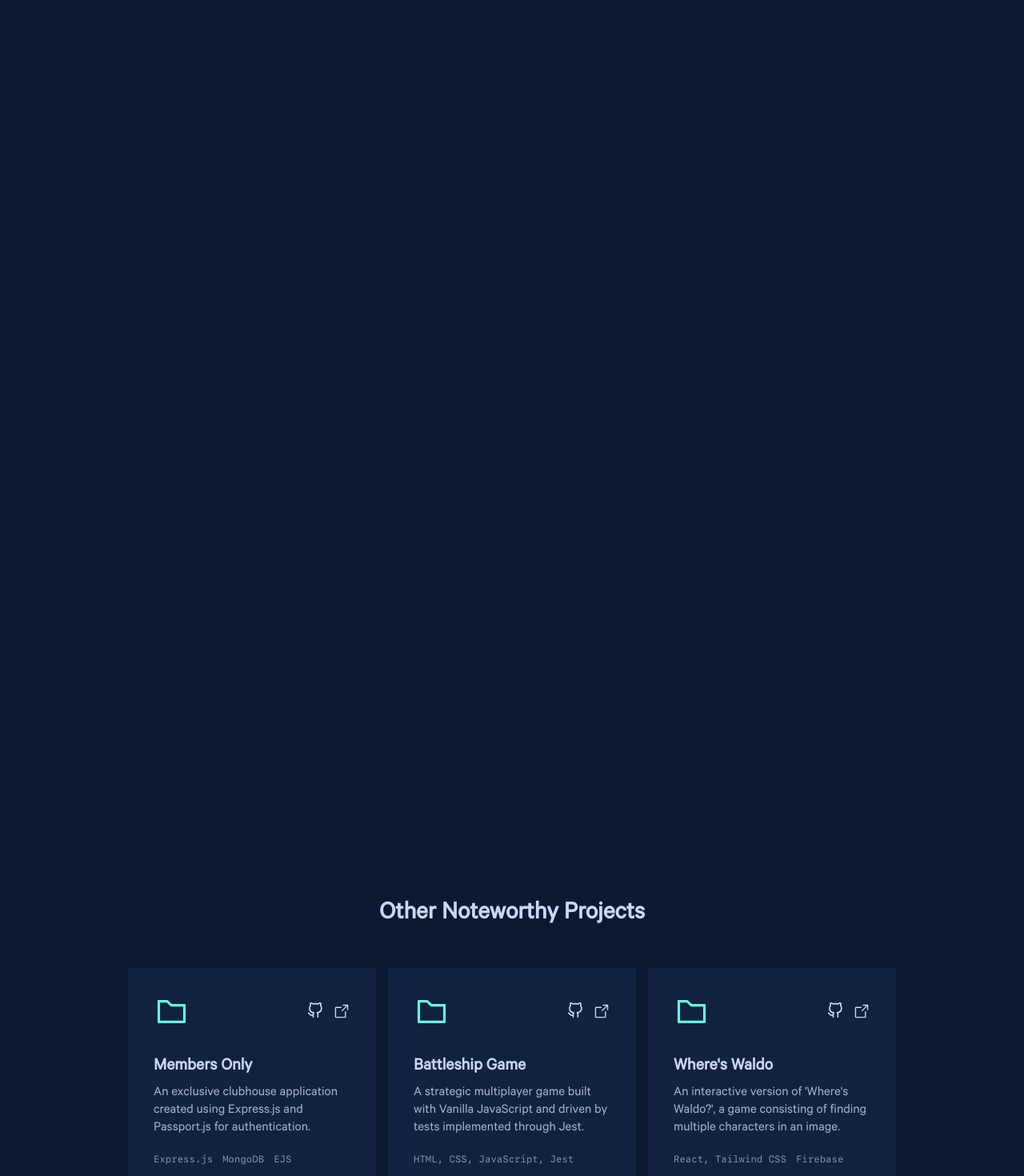
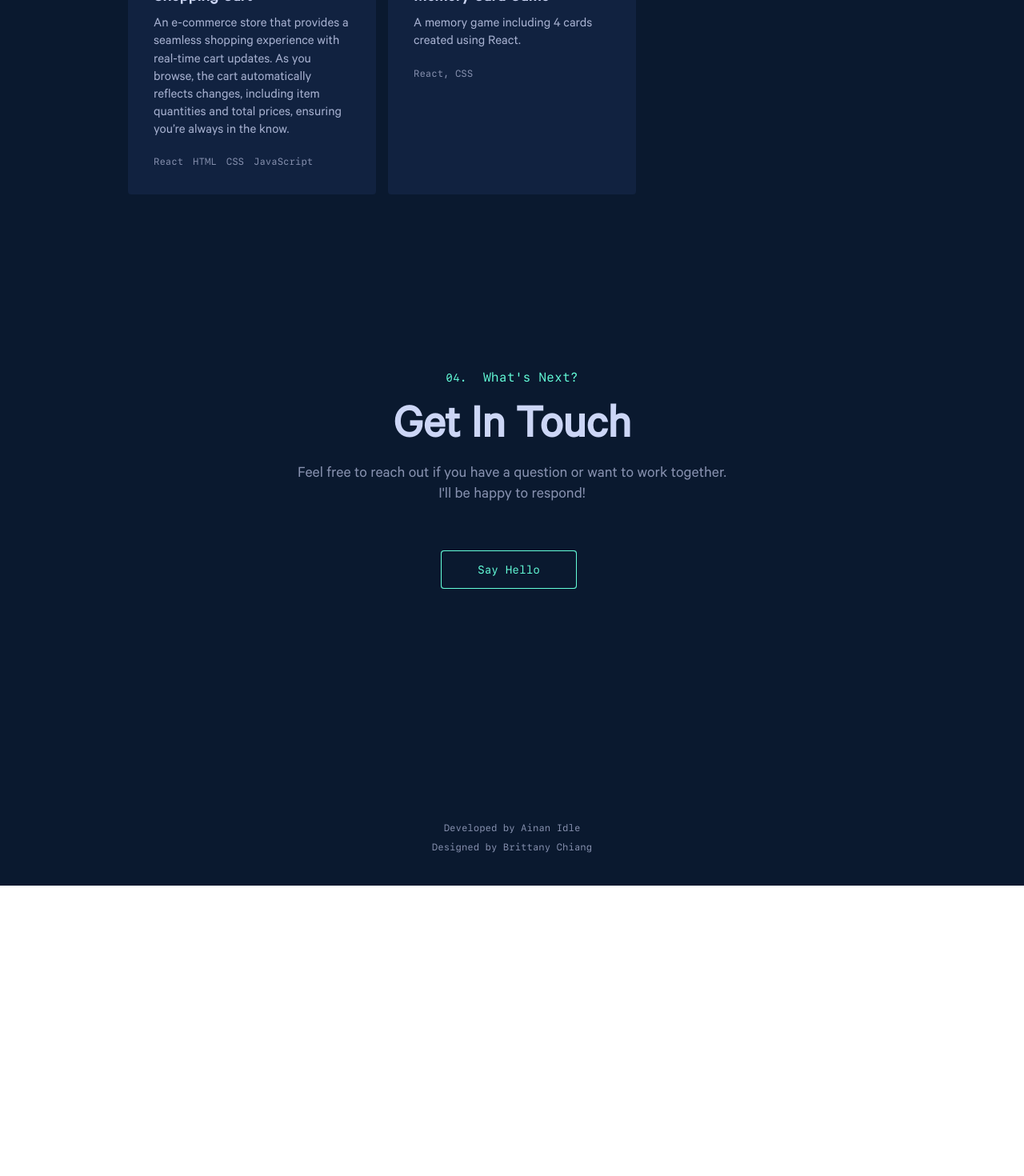
Before and after one commit to Ainan-code/MyPortfolio, a React (Vite) app: page / in a window 1280 px wide. Shown: the part 4080-5550 px from the top of the page at 80% size. After the commit the page ends 5187 px from the top, so only its background shows below. Built offline with nearby package versions, Linux system fonts and the light colour scheme.

Commit message:
finished customizing the projects

```diff
--- a/src/components/EmailLink.tsx
+++ b/src/components/EmailLink.tsx
@@ -15,7 +15,7 @@ const EmailLink = () => {
     >
       <div className="flex flex-col items-center gap-24">
         <a
-          href="mailto:hamza.eshoul.pro@gmail.com"
+          href="mailto:idle.ainanhassan@gmail.com"
           className="email-link animate-email-link font-mono text-[12px]"
         >
          idle.ainanhassan@gmail.com
--- a/src/components/Navbar.tsx
+++ b/src/components/Navbar.tsx
@@ -83,7 +83,7 @@ const Navbar = () => {
 // put the url of the CV when I make it //
   const cvUrl =
 
-    "https://res.cloudinary.com/dfrd9rf2c/image/upload/v1728741033/personal_portfolio/Hamza-Eshoul-Front-End-Developer-Resume_dn5qjp.pdf"
+    "https://res.cloudinary.com/dicakrx1f/image/upload/f_auto,q_auto/v1/portfolio/g7ndruwvhqslwmtzukgo"
 
   return (
     <header>
--- a/src/locales/en.json
+++ b/src/locales/en.json
@@ -102,28 +102,17 @@
       "description": "A real-time chat application built with the MERN stack , powered by Socket.io for seamless, real-time messaging. Uses JWT for secure authentication and authorization. The app features live user status updates via Socket.io and React Context.",
       "highlight": "real-time chat application"
     },
-    "devLog": {
-      "description": "A personal blog platform designed to share my research and discoveries in web development. This project provides a space to document my learning journey, present tutorials, and explore new web technologies.",
-      "highlight": "personal blog platform"
+    "traveltales": {
+      "description": "A platform where travelers can share their journeys, discoveries, and insider tips with a global community. Users can write and publish stories about their adventures, from hidden gems to must-see spots, and offer practical advice to fellow explorers",
+      "highlight": "A platform"
     },
-    "instagramClone": {
-      "description": "A full-stack Instagram clone that implements the main features of the social media platform. Key features include authentication, creating and deleting posts, as well as a real-time user search interface.",
-      "highlight": "full-stack Instagram clone"
-    },
-    "odinBlog": {
-      "description": "A functional blog allowing users to authenticate, read articles, and add comments. The frontend part of the blog is powered by a RESTful API created through Express.js and MongoDB.",
-      "highlight": "functional blog"
-    },
-    "shoppingCart": {
-      "description": "An online computer store created through React to reflect, in real-time, changes resulting from user interactions. The site allows users to browse, add, and remove items from their cart.",
-      "highlight": "online computer store"
-    },
+
     "featuredProject": "Featured Project"
   },
   "noteworthyProjects": {
     "title": "Other Noteworthy Projects",
-    "membersOnly": {
-      "description": "An exclusive clubhouse application created using Express.js and Passport.js for authentication."
+    "Shoppingcart": {
+      "description": "An e-commerce store that provides a seamless shopping experience with real-time cart updates. As you browse, the cart automatically reflects changes, including item quantities and total prices, ensuring you’re always in the know."
     },
     "battleship": {
       "description": "A strategic multiplayer game built with Vanilla JavaScript and driven by tests implemented through Jest."
@@ -135,7 +124,7 @@
       "description": "A CV generator allowing users to dynamically create professional resumes."
     },
     "memoryCard": {
-      "description": "A memory game including 12 cards and 12 characters created using React."
+      "description": "A memory game including 4 cards created using React."
     },
     "binarySearchTrees": {
       "description": "An implementation of the binary search tree data structure written in JavaScript."
--- a/src/sections/Footer.tsx
+++ b/src/sections/Footer.tsx
@@ -40,7 +40,7 @@ const Footer = () => {
 
       <div className="fade-in-animation flex flex-col items-center justify-center gap-2 pb-10 font-mono text-[12px]">
         <a
-          href="https://github.com/hamza-eshoul/Personal-Website"
+          href="https://github.com/Ainan-code"
           target="_blank"
           rel="noopener noreferrer"
           className="transition duration-300 ease-in-out hover:text-secondaryColor"
--- a/src/sections/NoteworthyProjects.tsx
+++ b/src/sections/NoteworthyProjects.tsx
@@ -12,46 +12,23 @@ interface NoteworthyProject {
 
 const noteworthy_projects_list: NoteworthyProject[] = [
   {
-    title: "Members Only",
-    repoLink: "https://github.com/hamza-eshoul/Odin-Members-Only-Project",
-    previewLink: "https://odin-members-only-project-skynter.onrender.com/",
-    technologies: ["Express.js", "MongoDB", "EJS", "Passport.js"],
-    description: "noteworthyProjects.membersOnly.description",
+    title: "Shopping Cart",
+    repoLink: "https://github.com/Ainan-code/ShoppingCart",
+    previewLink: "https://monumental-gelato-3ac8dd.netlify.app/",
+    technologies: ["React", "HTML", "CSS", "JavaScript"],
+    description: "noteworthyProjects.Shoppingcart.description",
   },
-  {
-    title: "Battleship Game",
-    repoLink: "https://github.com/hamza-eshoul/Battleship",
-    previewLink: "https://hamza-eshoul.github.io/Battleship/",
-    technologies: ["HTML, CSS, JavaScript, Jest"],
-    description: "noteworthyProjects.battleship.description",
-  },
-  {
-    title: "Where's Waldo",
-    repoLink: "https://github.com/skynter/Where-s-Waldo",
-    previewLink: "https://photo-tagging-app-ad275.web.app/",
-    technologies: ["React, Tailwind CSS", "Firebase"],
-    description: "noteworthyProjects.wheresWaldo.description",
-  },
-  {
-    title: "CV Application",
-    repoLink: "https://github.com/hamza-eshoul/React-Cv-Project",
-    previewLink: "https://cv-generator-vezb.onrender.com",
-    technologies: ["React, Tailwind CSS"],
-    description: "noteworthyProjects.cvApplication.description",
-  },
+
+
+
   {
     title: "Memory Card Game",
-    repoLink: "https://github.com/hamza-eshoul/Memory-Card-Project",
-    previewLink: "https://odin-memory-card.onrender.com/",
-    technologies: ["React, Tailwind CSS"],
+    repoLink: "https://github.com/Ainan-code/Memory-Card-Game",
+    previewLink: "https://keen-strudel-2a65b7.netlify.app/",
+    technologies: ["React,  CSS"],
     description: "noteworthyProjects.memoryCard.description",
   },
-  {
-    title: "Binary Search Trees",
-    repoLink: "https://github.com/hamza-eshoul/Binary-Search-Trees",
-    technologies: ["JavaScript"],
-    description: "noteworthyProjects.binarySearchTrees.description",
-  },
+
 ];
 
 const NoteworthyProjects = () => {
--- a/src/sections/Projects.tsx
+++ b/src/sections/Projects.tsx
@@ -48,55 +48,18 @@ const projects_list: ProjectData[] = [
   {
     isReverse: false,
     image:
-      "https://res.cloudinary.com/dfrd9rf2c/image/upload/v1728740667/personal_portfolio/devLog_ahgymq.png",
-    title: "Dev Log",
-    repoLink: "https://github.com/hamza-eshoul/Dev-Log-Backend",
-    previewLink: "https://blog.hamzaeshoul.com/",
-    technologies: ["React", "TailwindCSS", "NestJS", "PostgreSQL"],
+      "https://res.cloudinary.com/dicakrx1f/image/upload/v1731066316/portfolio/hshmz4jmq6phu0dcxui8.png",
+    title: "Travel-Tales",
+    repoLink: "https://github.com/Ainan-code/Travel-Tales-Front-end",
+    previewLink: "https://travel-tales-3c8.netlify.app/",
+    technologies: ["React", "ExpressJs", "NodeJS", "MONGODB"],
     description: {
-      text: "projects.devLog.description",
-      highlight: "projects.devLog.highlight",
+      text: "projects.traveltales.description",
+      highlight: "projects.traveltales.highlight",
     },
   },
-  {
-    isReverse: true,
-    image:
-      "https://res.cloudinary.com/dfrd9rf2c/image/upload/v1728740228/personal_portfolio/instagramClone_m0tbrs.png",
-    title: "Instagram Clone",
-    repoLink: "https://github.com/hamza-eshoul/Instagram-Clone",
-    previewLink: "https://skynter-instagram-clone.onrender.com/",
-    technologies: ["React", "Tailwind CSS", "Firestore", "Firebase Storage"],
-    description: {
-      text: "projects.instagramClone.description",
-      highlight: "projects.instagramClone.highlight",
-    },
-  },
-  {
-    isReverse: false,
-    image:
-      "https://res.cloudinary.com/dfrd9rf2c/image/upload/v1728740228/personal_portfolio/odinBlog_kd6esl.png",
-    title: "Odin Blog",
-    repoLink: "https://github.com/hamza-eshoul/Blog-API",
-    previewLink: "https://odin-blog-project.onrender.com/",
-    technologies: ["React", "Tailwind CSS", "Express.js", "MongoDB"],
-    description: {
-      text: "projects.odinBlog.description",
-      highlight: "projects.odinBlog.highlight",
-    },
-  },
-  {
-    isReverse: true,
-    image:
-      "https://res.cloudinary.com/dfrd9rf2c/image/upload/v1728740227/personal_portfolio/shoppingCart_m9nfqg.png",
-    title: "Shopping Cart",
-    repoLink: "https://github.com/hamza-eshoul/Shopping-Cart-Project-Vite",
-    previewLink: "https://thunder-computation.onrender.com/",
-    technologies: ["React", "Tailwind CSS"],
-    description: {
-      text: "projects.shoppingCart.description",
-      highlight: "projects.shoppingCart.highlight",
-    },
-  },
+
+
 ];
 
 const Projects = () => {
```
